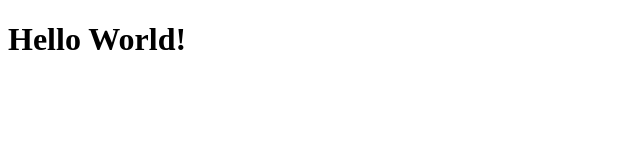
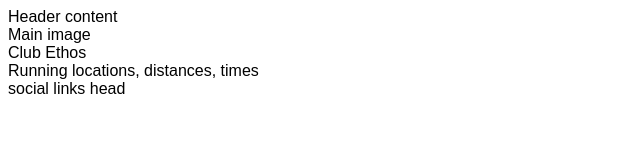
Before and after one commit to suzannepp/love-running, a plain HTML site: page index.html in a window 1280 px wide. Shown: the whole page, without its empty margins (0-640 px from the left). Drawn offline with Linux system fonts and the light colour scheme.

Commit message:
Add basic header structure

```diff
--- a/assets/css/style.css
+++ b/assets/css/style.css
@@ -0,0 +1,3 @@
+body {
+    font-family: Arial;
+}
--- a/index.html
+++ b/index.html
@@ -11,7 +11,19 @@
     <title>Love Running</title>
 </head>
 <body>
-    <h1>Hello World!</h1>
+    <header>Header content</header>
+    <section>
+        Main image
+    </section>
+    <section>
+        Club Ethos
+    </section>
+    <section>
+        Running locations, distances, times
+    </section>
+    <footer>
+        social links head
+    </footer>
 
 </body>
 </html>
```
